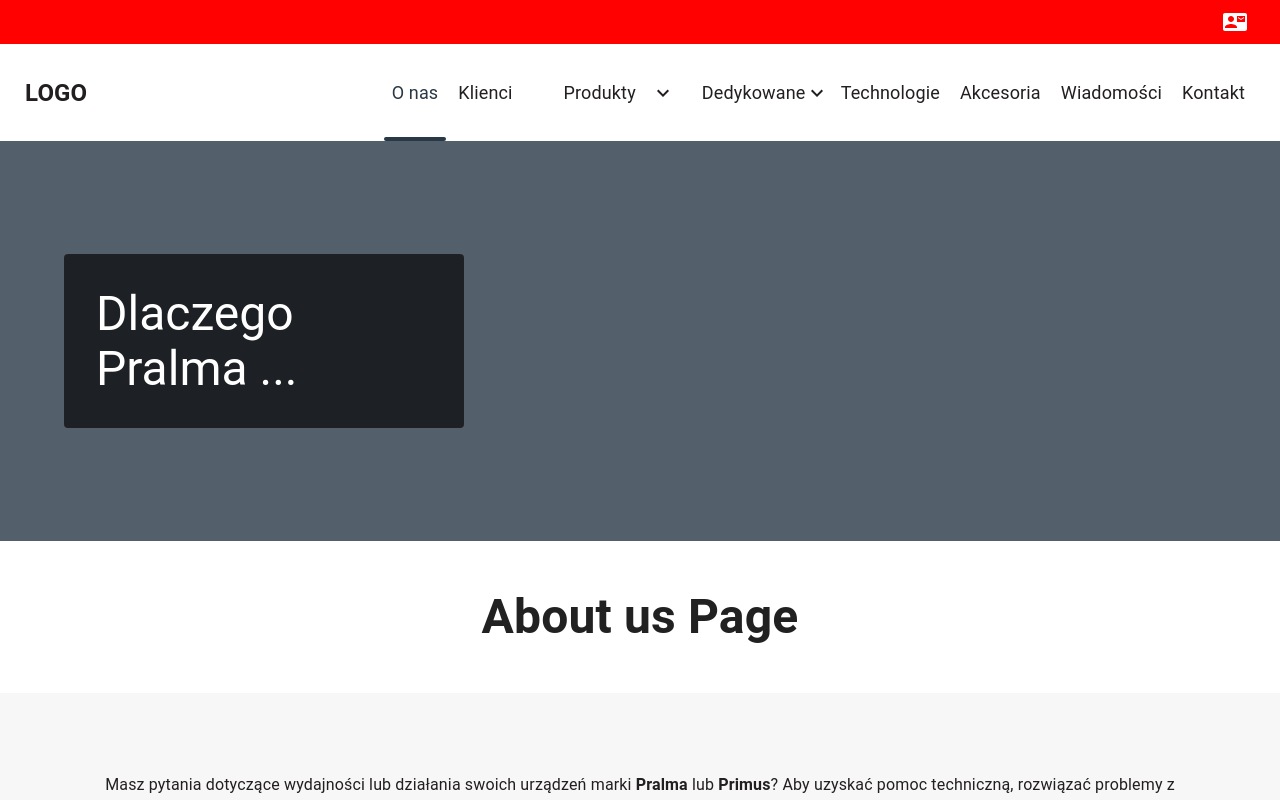
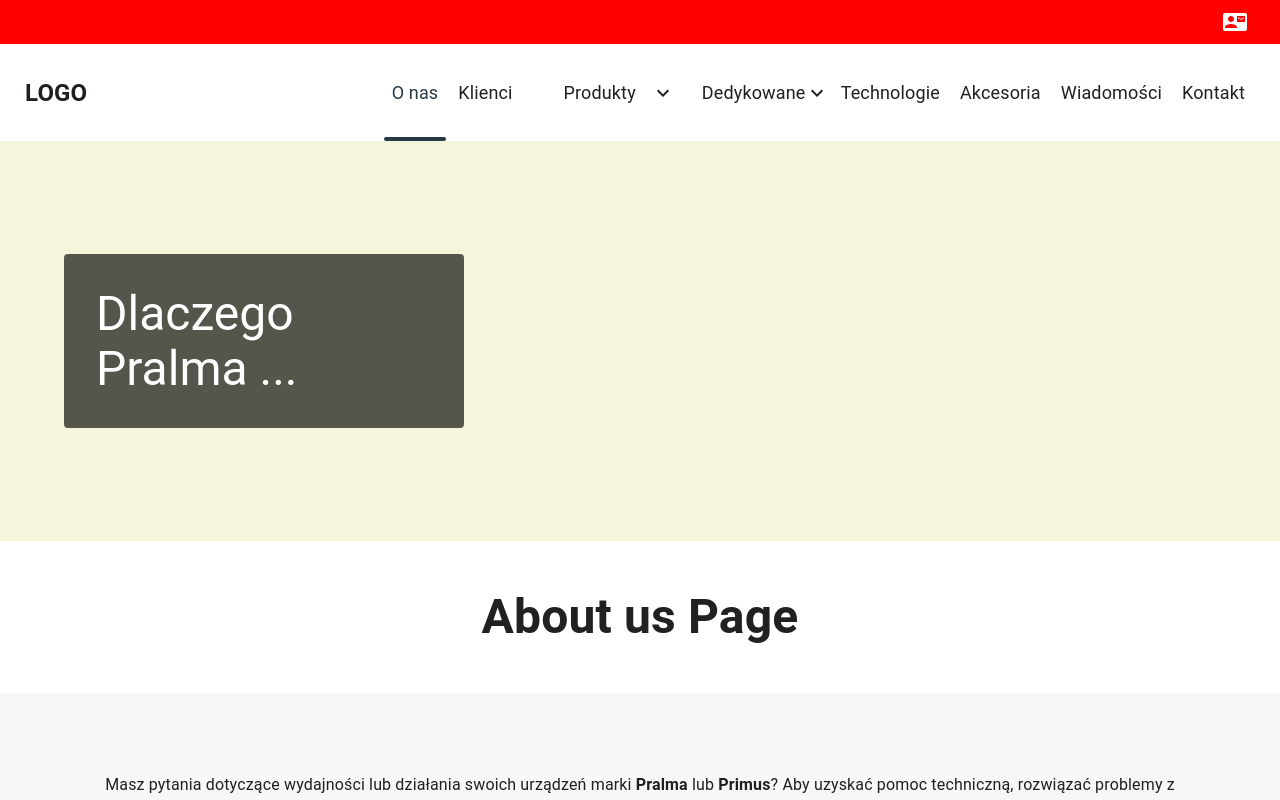
Before and after one commit to krystek77/react-website-client-side, a React (Create React App) app: page /o-nas in a window 1280 px wide. Built offline with nearby package versions, Linux system fonts and the light colour scheme.

Commit message:
Use blendMode props on about page hero

```diff
--- a/src/components/pages/About.js
+++ b/src/components/pages/About.js
@@ -13,7 +13,7 @@ function About() {
 const classes = useStyles();
   return (
     <React.Fragment>
-      <Hero blend="grey" bgImage="" title="Dlaczego Pralma ..." subtitle="" />
+      <Hero blendColor="beige" blendMode="overlay" bgImage="" title="Dlaczego Pralma ..." subtitle="" />
       <main className={[`${classes.aboutPage}`, 'page'].join(' ')}>
         <span>About us Page</span>
       </main>
```
